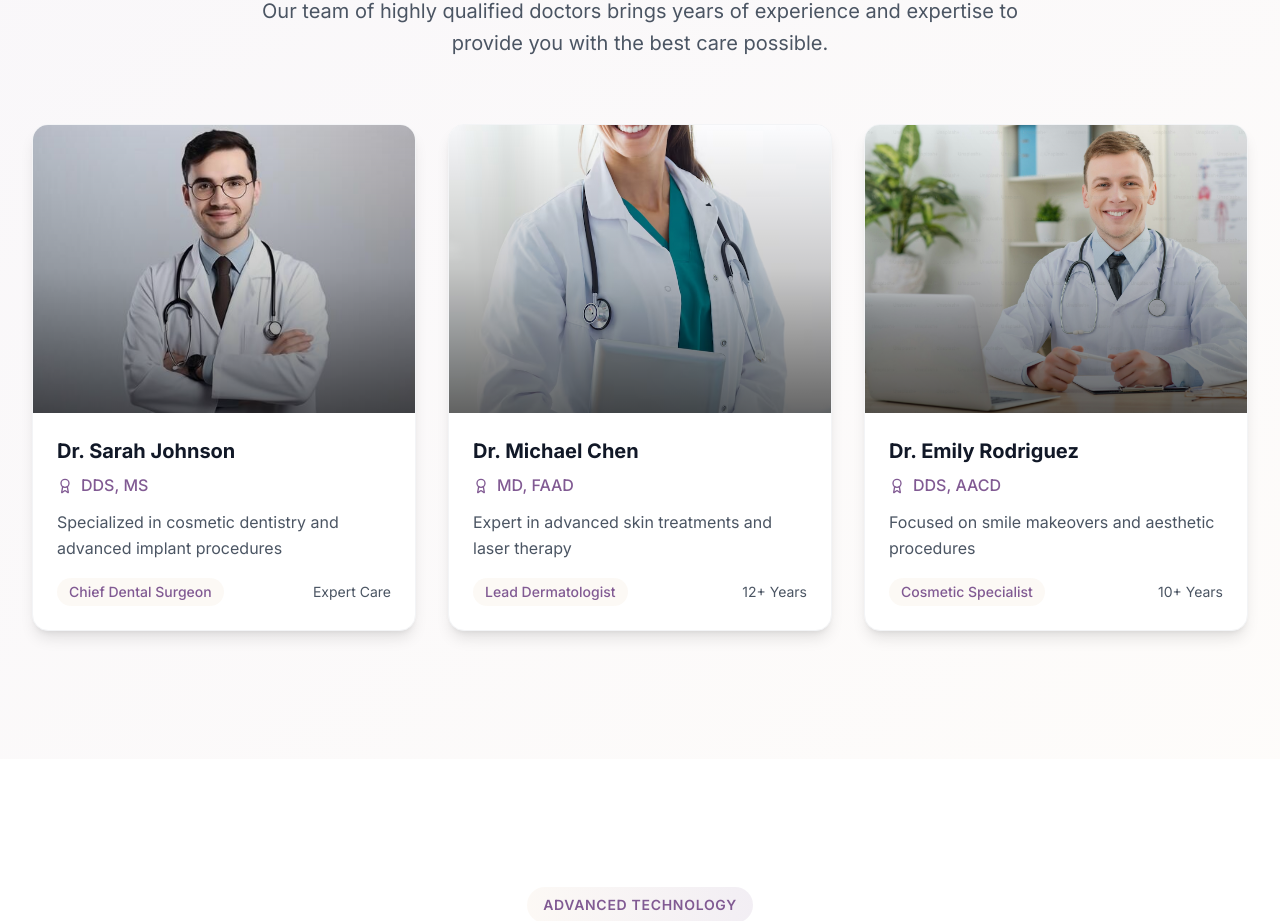
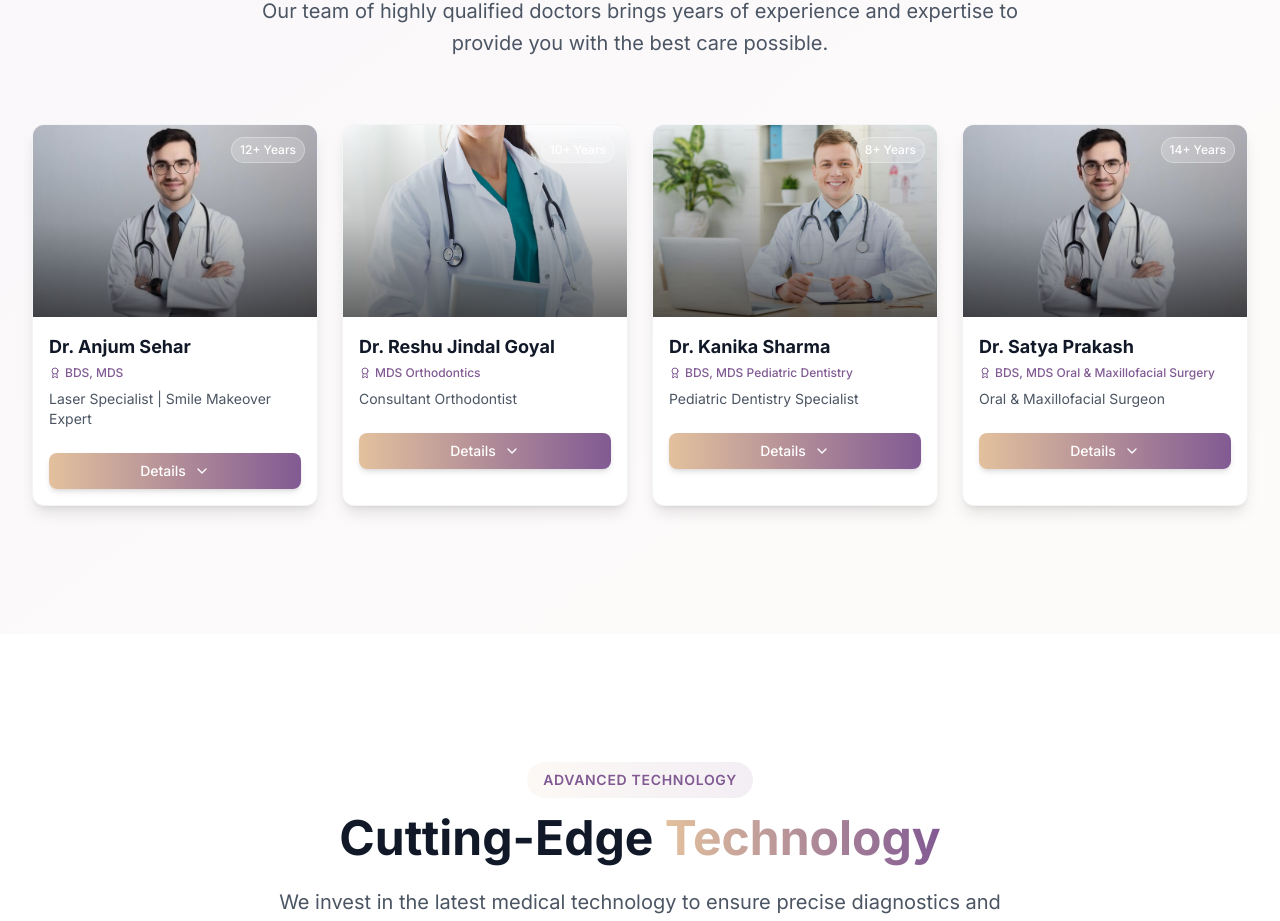
Before and after one commit to desirediv0/clinica, a Next.js app: page / in a window 1280 px wide. Shown: the part 7538-8459 px from the top of the page. Built offline with nearby package versions, Linux system fonts and the light colour scheme.

Commit message:
Update expert profiles on HomePage: enhance descriptions, add highlights and expertise for improved user engagement

```diff
--- a/app/page.tsx
+++ b/app/page.tsx
@@ -317,29 +317,92 @@ export default function HomePage() {
 
   const experts = [
     {
-      name: "Dr. Sarah Johnson",
-      specialization: "Chief Dental Surgeon",
-      experience: "Expert Care",
+      name: "Dr. Anjum Sehar",
+      specialization: "Laser Specialist | Smile Makeover Expert",
+      experience: "12+ Years",
       image: "/images/expert1.jpg",
-      description:
-        "Specialized in cosmetic dentistry and advanced implant procedures",
-      credentials: "DDS, MS",
+      description: "Oral Cancer Specialist | Radiologist | Cosmetologist with expertise in laser treatments and painless procedures",
+      credentials: "BDS, MDS",
+      highlights: [
+        "12+ Years of Experience",
+        "3000+ Laser Treatments",
+        "5000+ Root Canal Procedures",
+        "6000+ Crowns, Bridges & Veneers",
+        "Best Dentist in Dwarka, Delhi"
+      ],
+      expertise: [
+        "Laser treatments for oral conditions",
+        "Painless root canal treatments",
+        "Smile makeovers with veneers",
+        "Facial aesthetics and cosmetology",
+        "Oral cancer diagnosis and treatment"
+      ]
     },
     {
-      name: "Dr. Michael Chen",
-      specialization: "Lead Dermatologist",
-      experience: "12+ Years",
+      name: "Dr. Reshu Jindal Goyal",
+      specialization: "Consultant Orthodontist",
+      experience: "10+ Years",
       image: "/images/expert2.jpg.avif",
-      description: "Expert in advanced skin treatments and laser therapy",
-      credentials: "MD, FAAD",
+      description: "Invisalign Certified Specialist and Smile Architect for all ages with expertise in modern orthodontic techniques",
+      credentials: "MDS Orthodontics",
+      highlights: [
+        "10+ Years of Experience",
+        "Invisalign Certified Provider",
+        "Master's from Nair Hospital, Mumbai",
+        "Former Assistant Professor",
+        "Smile Architect for All Ages"
+      ],
+      expertise: [
+        "Traditional metal & ceramic braces",
+        "Clear aligner therapy (Invisalign)",
+        "Damon & self-ligating braces",
+        "Growth modification in children",
+        "Complex malocclusion treatments"
+      ]
     },
     {
-      name: "Dr. Emily Rodriguez",
-      specialization: "Cosmetic Specialist",
-      experience: "10+ Years",
+      name: "Dr. Kanika Sharma",
+      specialization: "Pediatric Dentistry Specialist",
+      experience: "8+ Years",
       image: "/images/expert3.jpeg",
-      description: "Focused on smile makeovers and aesthetic procedures",
-      credentials: "DDS, AACD",
+      description: "Renowned pediatric dentist specializing in dental care for infants, children, adolescents and special needs patients",
+      credentials: "BDS, MDS Pediatric Dentistry",
+      highlights: [
+        "8+ Years of Experience",
+        "Pediatric Dental Specialist",
+        "Expert in Children's Dental Care",
+        "Special Health Care Needs",
+        "Preventive Treatment Focus"
+      ],
+      expertise: [
+        "Pediatric dental counselling",
+        "Preventive dentistry for children",
+        "Interceptive orthodontics",
+        "Dental trauma management",
+        "Sports dentistry"
+      ]
+    },
+    {
+      name: "Dr. Satya Prakash",
+      specialization: "Oral & Maxillofacial Surgeon",
+      experience: "14+ Years",
+      image: "/images/expert1.jpg",
+      description: "Implantologist and Facial Trauma Expert specializing in complex surgical procedures and full mouth rehabilitation",
+      credentials: "BDS, MDS Oral & Maxillofacial Surgery",
+      highlights: [
+        "14+ Years of Experience",
+        "Oral & Maxillofacial Surgeon",
+        "Expert Implantologist",
+        "Facial Trauma Specialist",
+        "Full Mouth Rehabilitation"
+      ],
+      expertise: [
+        "Dental implants and full mouth rehab",
+        "Wisdom tooth extractions",
+        "Facial reconstruction surgery",
+        "TMJ disorder treatment",
+        "Oral cancer removal"
+      ]
     },
   ];
 
@@ -1035,43 +1098,109 @@ export default function HomePage() {
             whileInView="animate"
             viewport={{ once: true, margin: "-100px" }}
             variants={staggerContainer}
-            className="grid md:grid-cols-2 lg:grid-cols-3 gap-8"
+            className="grid md:grid-cols-2 lg:grid-cols-3 xl:grid-cols-4 gap-6"
           >
             {experts.map((expert, index) => (
               <motion.div
                 key={expert.name}
                 variants={scaleIn}
-                whileHover={{ y: -10, scale: 1.02 }}
-                className="bg-white rounded-2xl shadow-lg hover:shadow-xl transition-all duration-500 overflow-hidden border border-gray-100"
+                className="group bg-white rounded-xl shadow-lg hover:shadow-xl transition-all duration-500 overflow-hidden border border-gray-100"
               >
-                <div className="relative h-72 overflow-hidden">
+                <div className="relative h-48 overflow-hidden">
                   <Image
                     src={expert.image}
                     alt={expert.name}
                     fill
-                    className="object-cover"
+                    className="object-cover group-hover:scale-110 transition-transform duration-700"
                   />
                   <div className="absolute inset-0 bg-gradient-to-t from-black/60 via-black/20 to-transparent"></div>
+                  <div className="absolute top-3 right-3">
+                    <div className="bg-white/20 backdrop-blur-md text-white px-2 py-1 rounded-full text-xs font-medium border border-white/30">
+                      {expert.experience}
+                    </div>
+                  </div>
                 </div>
-                <div className="p-6">
-                  <h3 className="text-xl font-bold text-gray-900 mb-2">
+                <div className="p-4">
+                  <h3 className="text-lg font-bold text-gray-900 mb-1 line-clamp-2">
                     {expert.name}
                   </h3>
-                  <div className="flex items-center space-x-2 mb-3">
-                    <Award className="w-4 h-4 text-[#815A93]" />
-                    <span className="text-[#815A93] font-medium">
+                  <div className="flex items-center space-x-1 mb-2">
+                    <Award className="w-3 h-3 text-[#815A93]" />
+                    <span className="text-[#815A93] font-medium text-xs">
                       {expert.credentials}
                     </span>
                   </div>
-                  <p className="text-gray-600 mb-4">{expert.description}</p>
-                  <div className="flex items-center justify-between">
-                    <span className="inline-block bg-[#e3c19d]/10 text-[#815A93] px-3 py-1 rounded-full text-sm font-medium">
-                      {expert.specialization}
+                  <p className="text-gray-600 text-sm mb-3 line-clamp-2">
+                    {expert.specialization}
+                  </p>
+
+                  <AnimatePresence>
+                    {expandedCard === expert.name && (
+                      <motion.div
+                        initial={{ height: 0, opacity: 0 }}
+                        animate={{ height: "auto", opacity: 1 }}
+                        exit={{ height: 0, opacity: 0 }}
+                        transition={{ duration: 0.3 }}
+                        className="overflow-hidden"
+                      >
+                        <div className="border-t border-gray-100 pt-3 space-y-3">
+                          <p className="text-gray-600 text-xs leading-relaxed">
+                            {expert.description}
+                          </p>
+                          <div>
+                            <h4 className="font-semibold text-gray-900 mb-2 flex items-center space-x-1 text-sm">
+                              <Star className="w-3 h-3 text-[#815A93]" />
+                              <span>Highlights:</span>
+                            </h4>
+                            <ul className="space-y-1">
+                              {expert.highlights.slice(0, 3).map((highlight, idx) => (
+                                <li
+                                  key={idx}
+                                  className="flex items-start space-x-1"
+                                >
+                                  <CheckCircle className="w-3 h-3 text-[#815A93] mt-0.5 flex-shrink-0" />
+                                  <span className="text-gray-600 text-xs">{highlight}</span>
+                                </li>
+                              ))}
+                            </ul>
+                          </div>
+                          <div>
+                            <h4 className="font-semibold text-gray-900 mb-2 flex items-center space-x-1 text-sm">
+                              <Zap className="w-3 h-3 text-[#815A93]" />
+                              <span>Expertise:</span>
+                            </h4>
+                            <ul className="space-y-1">
+                              {expert.expertise.slice(0, 3).map((item, idx) => (
+                                <li
+                                  key={idx}
+                                  className="flex items-start space-x-1"
+                                >
+                                  <ArrowRight className="w-3 h-3 text-[#815A93] mt-0.5 flex-shrink-0" />
+                                  <span className="text-gray-600 text-xs">{item}</span>
+                                </li>
+                              ))}
+                            </ul>
+                          </div>
+                        </div>
+                      </motion.div>
+                    )}
+                  </AnimatePresence>
+
+                  <motion.button
+                    onClick={() => toggleCard(expert.name)}
+                    className="w-full inline-flex items-center justify-center space-x-2 bg-gradient-to-r from-[#e3c19d] to-[#815A93] hover:from-[#e3c19d]/90 hover:to-[#815A93]/90 text-white font-medium py-2 px-4 rounded-lg shadow-md hover:shadow-lg transition-all duration-300 mt-3 text-sm"
+                  >
+                    <span>
+                      {expandedCard === expert.name
+                        ? "Less"
+                        : "Details"}
                     </span>
-                    <span className="text-gray-600 text-sm">
-                      {expert.experience}
-                    </span>
-                  </div>
+                    {expandedCard === expert.name ? (
+                      <ChevronUp className="w-4 h-4" />
+                    ) : (
+                      <ChevronDown className="w-4 h-4" />
+                    )}
+                  </motion.button>
                 </div>
               </motion.div>
             ))}
```
